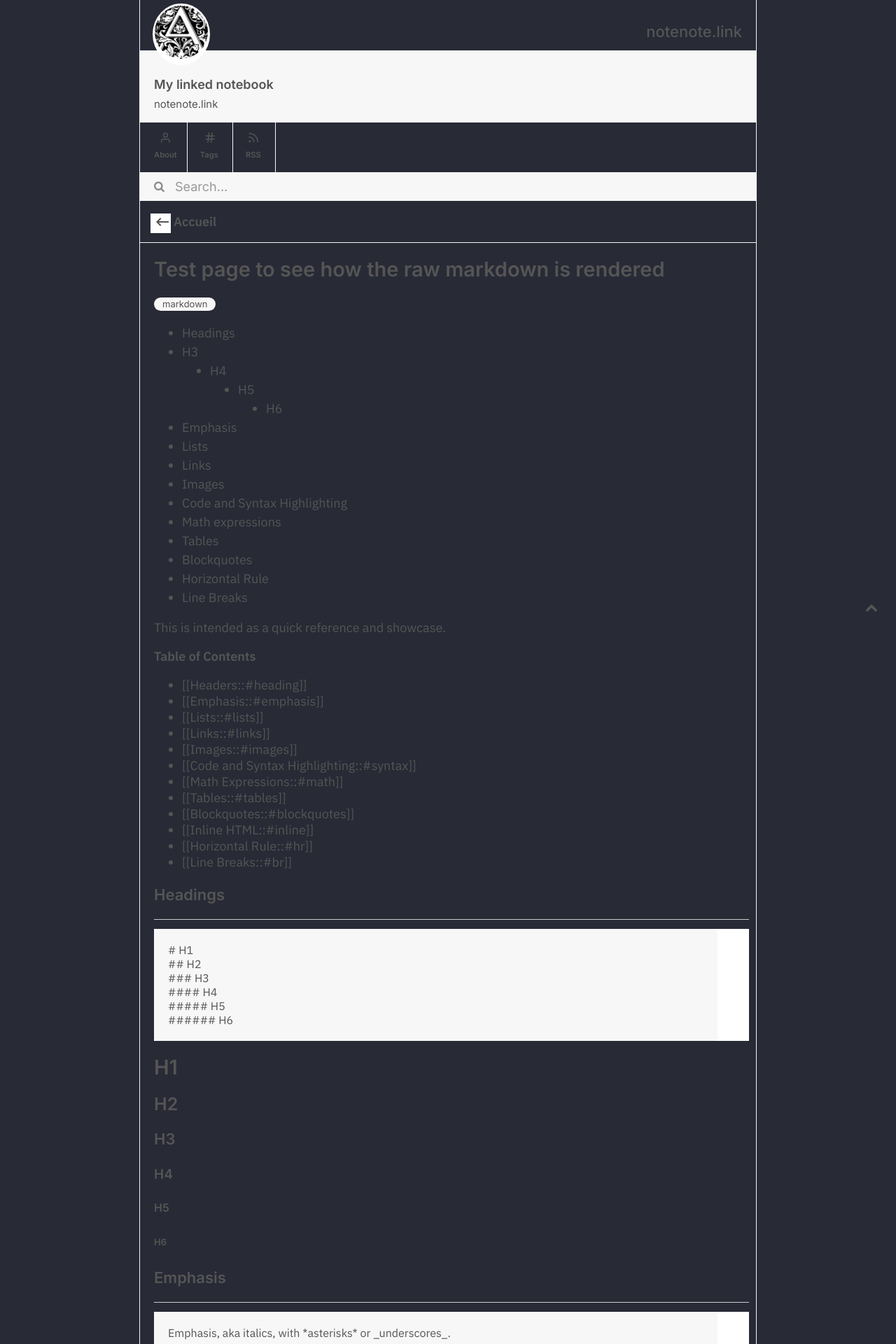
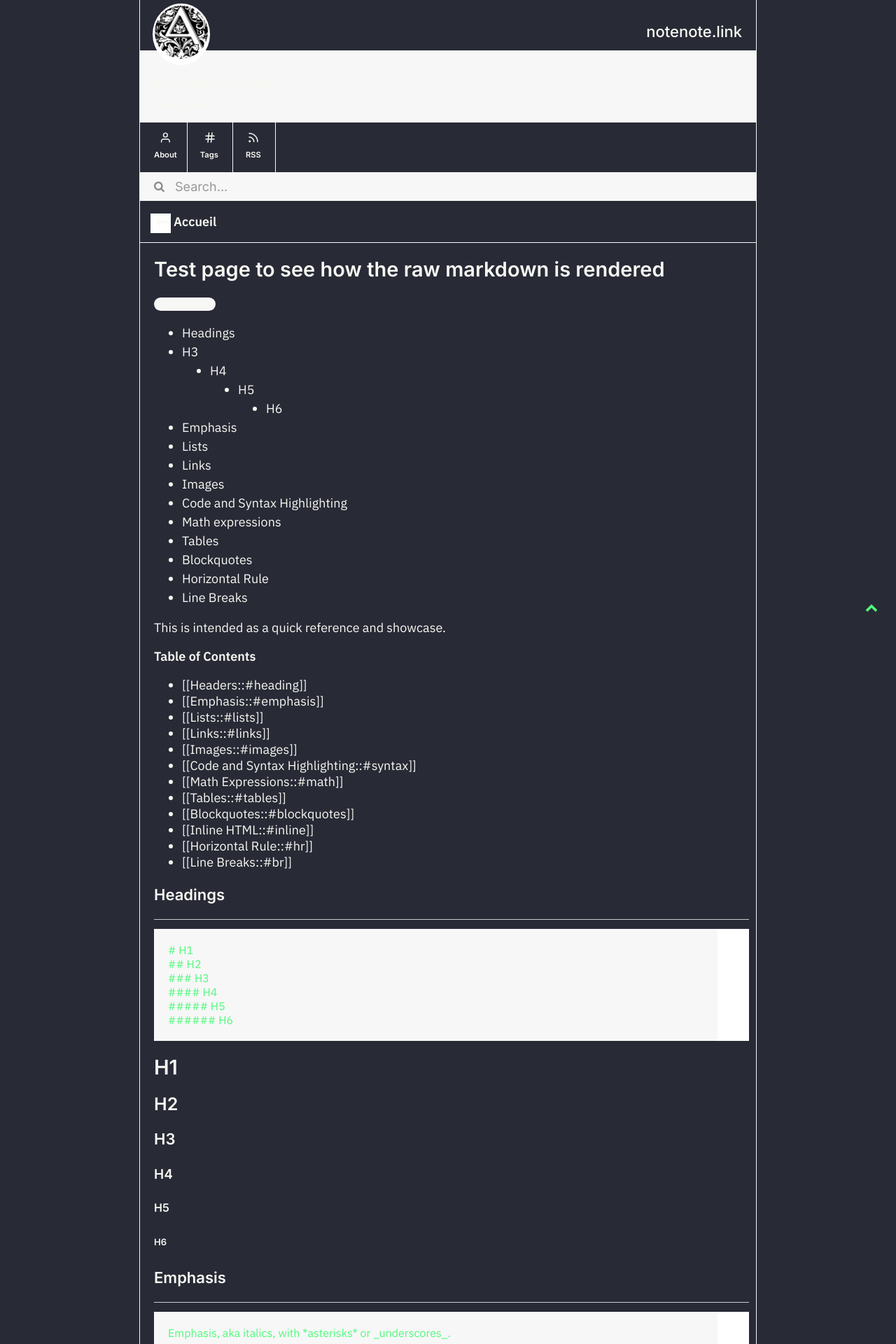
Before and after one commit to Krishna8009/Krishna8009.github.io, a Jekyll site: the page built from _notes/how-markdown-is-rendered.md, in a window 1280 px wide. Shown: the top 1920 px of the page at 70% size. Built offline with Jekyll 4.4.1, drawn with Linux system fonts in a browser that asks for light colours; formulas are drawn with MathJax 3.

Commit message:
Update style.css

```diff
--- a/assets/css/style.css
+++ b/assets/css/style.css
@@ -87,13 +87,13 @@ h6 {
 }
 
 h1, h2, h3, h4, h5, h6 {
-    color: #555555;
+    color: #f8f8f2;
     font-family:  Inter, 'Segoe UI', Roboto, 'Helvetica Neue', Arial, sans-serif;
     font-weight: 600;
 }
 
 a, p, ul, li, ol, table, span, blockquote {
-    color: #555555;
+    color: #f8f8f2;
     font-family:  'IBM Plex Sans', Inter, 'Segoe UI', Roboto, 'Helvetica Neue', Arial, sans-serif;
     font-size: 18px;  /* Let's set the font-size to something old-man friendly */
 }
@@ -179,7 +179,7 @@ pre code {
     background-color: #f7f7f7;
     border: 1px solid #e9e9e9;
     border-radius: 5px;
-    color: #555;
+    color: #50fa7b;
     tab-size: 2;
 }
 
@@ -211,7 +211,7 @@ table {
     border-collapse: collapse;
 }
 th, td {
-    color: #555;
+    color: #50fa7b;
     padding: 8px;
     text-align: left;
     font-size: 12px;
@@ -227,7 +227,7 @@ td a {
 }
 
 .item-title {
-    color: #555;
+    color: #50fa7b;
     font-weight: 600;
 }
 
@@ -270,7 +270,7 @@ hr {
 }
 
 .site-heading h4 {
-    color: #555555;
+    color: #f8f8f2;
     font-family:  Inter, 'Segoe UI', Roboto, 'Helvetica Neue', Arial, sans-serif;
     font-stretch: ultra-condensed;
     float: right;
@@ -332,7 +332,7 @@ hr {
 
 .username:hover {
     text-decoration: underline;
-    color: #555;
+    color: #50fa7b;
 }
 
 .userdesc {
@@ -385,7 +385,7 @@ hr {
     display: inline-block;
     justify-content: center;
     border-right: 1px solid #f7f7f7;
-    color: #555555;
+    color: #f8f8f2;
 }
 
 .rss, .categories {
@@ -404,13 +404,13 @@ hr {
    font-weight: 600;
    font-size: 0.7rem;
    font-family:  Inter, 'Segoe UI', Roboto, 'Helvetica Neue', Arial, sans-serif;
-   color: #555555;
+   color: #f8f8f2;
 }
 
 .icon-home, .icon-category, .icon-projects, .icon-rss {
     margin-top: 7px;
     justify-content: center;
-    stroke: #555555;
+    stroke: #f8f8f2;
 }
 
 
@@ -477,7 +477,7 @@ hr {
 
 
 .notes-page-heading {
-    color: #555555;
+    color: #f8f8f2;
     font-size: 15px;
     font-weight: 600;
     padding-top: 15px;
@@ -536,7 +536,7 @@ hr {
 }
 
 .default-color {
-    color: #555 !important;
+    color: #50fa7b !important;
 }
 
 .default-background {
@@ -639,7 +639,7 @@ hr {
     height: 40px;
     border: 0px;
     font-family:  Inter, 'Segoe UI', Roboto, 'Helvetica Neue', Arial, sans-serif !important;
-    color: #555;
+    color: #50fa7b;
     font-size: 18px;
     border-bottom: 1px solid #f7f7f7;
     background-color: #f7f7f7;
@@ -694,7 +694,7 @@ hr {
 .back-icon {
     background-color: white;
     fill: currentColor;
-    color: #555555;
+    color: #f8f8f2;
     margin-top: 5px;
     padding-left: 5px;
     fill: currentColor;
@@ -708,7 +708,7 @@ hr {
 }
 
 .back-p {
-    color: #555555;
+    color: #f8f8f2;
     text-decoration: none;
     cursor: pointer;
     font-weight: 600;
@@ -747,7 +747,7 @@ hr {
 }
 
 .feed-title {
-    color: #555555;
+    color: #f8f8f2;
     margin-left: 20px;
     margin-right: 50px;
     font-size: 16px;
@@ -756,7 +756,7 @@ hr {
 }
 
 .feed-excerpt{
-    color: #555555;
+    color: #f8f8f2;
     margin-top: -12px;
     margin-left: 20px !important;
     margin-right: 30px;
@@ -776,7 +776,7 @@ hr {
 }
 
 .tag {
-    color: #555555;
+    color: #f8f8f2;
     background: #f7f7f7;
     text-decoration: none;
     display: inline-block;
@@ -909,7 +909,7 @@ li .mn-right {
     margin-left:20px;
     transform:translate(0, -50%);
     padding:10px 20px;
-    color:#555;
+    color:#50fa7b;
     background-color:#fff;
     font-weight:normal;
     font-size:13px;
@@ -967,7 +967,7 @@ input.margin-toggle {
 }
 
 .srs-svg {
-    stroke: #555;
+    stroke: #50fa7b;
 }
 
 label.sidenote-number {
@@ -1069,7 +1069,7 @@ img[src*='#center'] {
 }
 
 .related-excerpt {
-    color: #555555 !important;
+    color: #f8f8f2 !important;
     padding-left: 10px;
     padding-right: 5px;
     font-size: 12px !important;
@@ -1083,7 +1083,7 @@ img[src*='#center'] {
     background-color: transparent;
     background-repeat: no-repeat;
     cursor: pointer;
-    color: #555;
+    color: #50fa7b;
     outline: none;
     border: none;
     overflow: hidden;
@@ -1114,7 +1114,7 @@ img[src*='#center'] {
 }
 
 .context-menu-res li:hover {
-    color: #555;
+    color: #50fa7b;
     background-color: #f4f4f4;
 }
 
@@ -1123,7 +1123,7 @@ img[src*='#center'] {
 }
 
 .context-menu-res__link {
-    color: #555;
+    color: #50fa7b;
     text-decoration: none;
 }
 
@@ -1165,14 +1165,14 @@ img[src*='#center'] {
 .context-menu__link {
   display: block;
   padding: 4px 12px;
-  color: #555;
+  color: #50fa7b;
   text-decoration: none;
   font-size: 12px;
   font-family: Inter, 'Segoe UI', Roboto, 'Helvetica Neue', Arial, sans-serif;
 }
 
 .context-menu__link:hover {
-  color: #555;
+  color: #50fa7b;
   background-color: #f4f4f4;
 }
 
@@ -1304,7 +1304,7 @@ width: 30% !important;
         left:50%;
         transform:translate(-50%, 0);
         padding:10px 20px;
-        color:#555;
+        color:#50fa7b;
         background-color:#fff;
         font-weight:normal;
         font-size:13px;
```
